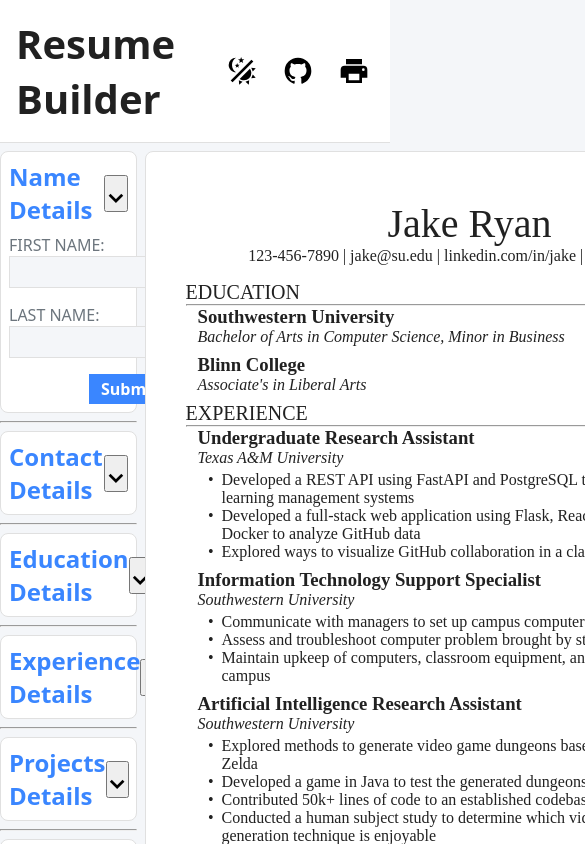
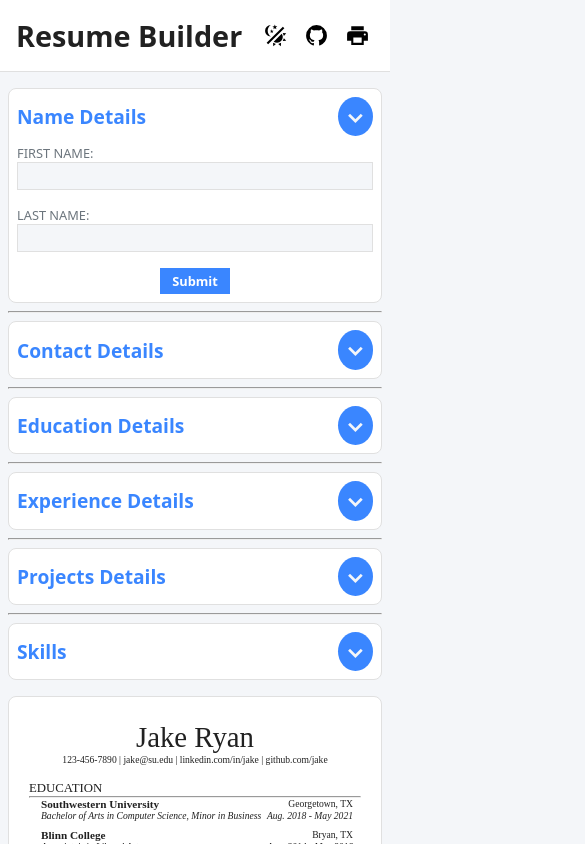
Before and after one commit to NandkishorJadoun/resume-maker, a React (Vite) app: page / in a window 390 px wide. Shown: the top 844 px of the page, 585 px wide, since content can reach past the window. Built offline with nearby package versions, Linux system fonts and the light colour scheme.

Commit message:
feat: add styles for mobile and print

```diff
--- a/src/styles/styles.css
+++ b/src/styles/styles.css
@@ -98,13 +98,12 @@ nav {
 
 nav button {
     display: flex;
+    align-items: center;
     background-color: var(--icon-color);
     border: none;
     border-radius: 50%;
     padding: 4px;
 }
-
-
 
 main {
     display: grid;
@@ -138,13 +137,14 @@ form>div {
 .input-section,
 .preview-section {
     background-color: var(--background-color-primary);
-    padding: 8px 0;
+    padding: 1rem 0;
 }
 
 .input-section {
     display: flex;
     flex-direction: column;
     gap: 0.5rem;
+    padding-left: 8px;
 }
 
 .resume-section>p {
@@ -239,12 +239,12 @@ form button {
 }
 
 .preview-section {
+    padding-right: 8px;
     font-family: 'Times New Roman', Times, serif, system-ui, -apple-system, BlinkMacSystemFont, 'Segoe UI', Roboto, Oxygen, Ubuntu, Cantarell, 'Open Sans', 'Helvetica Neue', sans-serif;
     color: var(--text-color-primary);
 }
 
 .resume {
-    min-width: 650px;
     min-height: 1000px;
     padding: 3rem 2.5rem;
 }
@@ -317,3 +317,92 @@ form button {
     align-items: center;
     justify-content: space-between;
 }
+
+h2>button {
+    font-size: 1.5rem;
+    padding: 0 0.5rem 0.4rem;
+    border: none;
+    border-radius: 50%;
+    background-color: var(--primary-color);
+    color: var(--background-color-primary);
+}
+
+@media (max-width: 900px) {
+    main {
+        grid-template-columns: 100%;
+        gap: 1rem;
+    }
+
+    header h1 {
+        font-size: 1.8rem;
+    }
+
+    nav {
+        gap: 0.5rem;
+    }
+
+    img {
+        height: 25px;
+    }
+
+    .input-section {
+        padding: 1rem 0.5rem 0;
+        font-size: 0.8rem;
+    }
+
+    .preview-section {
+        padding: 0 0.5rem 1rem;
+    }
+
+    .resume {
+        margin: 0 auto;
+        padding: 1.5rem 1.25rem;
+        max-width: 500px;
+        min-height: 700px;
+        font-size: 0.6rem;
+    }
+
+    .resume-name {
+        font-size: 1.8rem;
+    }
+
+    .resume h2 {
+        font-size: 0.8rem;
+    }
+}
+
+@media print {
+
+    @page {
+        size: auto;
+        margin: 0;
+    }
+
+    header,
+    .input-section {
+        display: none;
+    }
+
+    .resume {
+        background-color: white;
+        color: black;
+        max-width: 100%;
+        border: 0;
+        font-size: 1rem;
+    }
+
+    .resume h2 {
+        font-size: 1.25rem;
+        background-color: white;
+        color: black;
+    }
+
+    hr {
+        border: 1px solid gray;
+        border-bottom: none;
+    }
+
+    .resume-name {
+        font-size: 2.5rem;
+    }
+}
```
